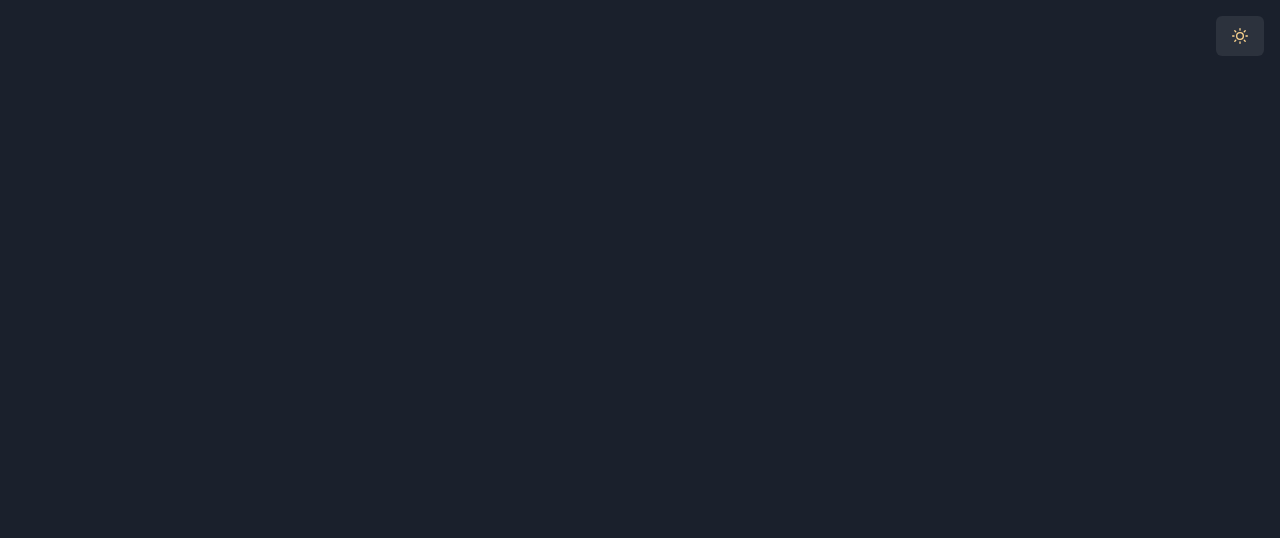
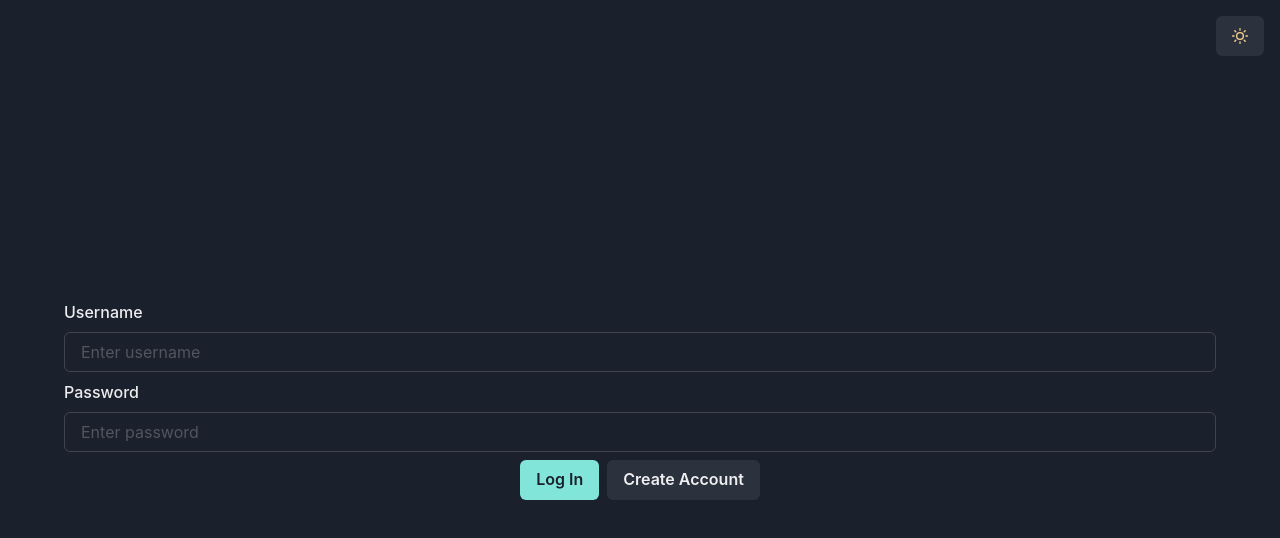
Before and after one commit to patriceandrea/chat-application, a React (Create React App) app in the folder client/: page / in a window 1280 px wide. Shown: the top 538 px of the page. Built offline with nearby package versions, Linux system fonts and the light colour scheme.

Commit message:
add a form for username and password

```diff
--- a/client/src/Components/Login/Login.js
+++ b/client/src/Components/Login/Login.js
@@ -1,10 +1,28 @@
+import { VStack, ButtonGroup, FormControl, FormLabel, Button, FormErrorMessage, Input } from '@chakra-ui/react'
 import React from 'react'
 
 const Login = () => {
   return (
     <div>
+      <VStack as="form" w={{ base: "90%", md: "500 px" }} m="auto" justify="center" h="100vh">
+        <FormControl>
+          <FormLabel>Username</FormLabel>
+          <Input name='username' placeholder='Enter username' autoComplete='off' />
+          <FormErrorMessage>Invalid Username</FormErrorMessage>
+        </FormControl>
 
-    </div>
+        <FormControl>
+          <FormLabel>Password</FormLabel>
+          <Input name='password' placeholder='Enter password' autoComplete='off' />
+          <FormErrorMessage>Invalid Password</FormErrorMessage>
+        </FormControl>
+
+        <ButtonGroup>
+          <Button colorScheme="teal" type='submit'>Log In</Button>
+          <Button>Create Account</Button>
+        </ButtonGroup>
+      </VStack>
+    </div >
   )
 }
 
```
